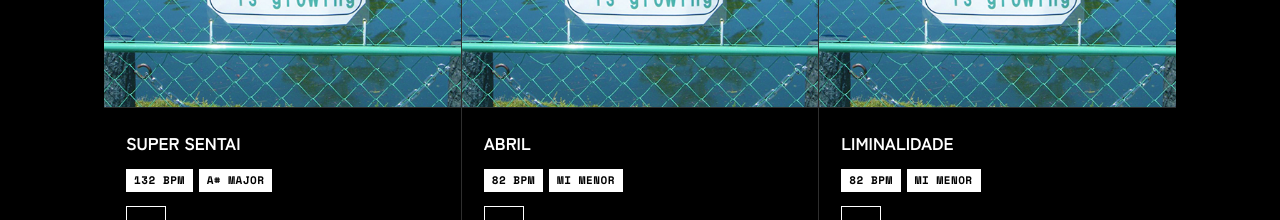
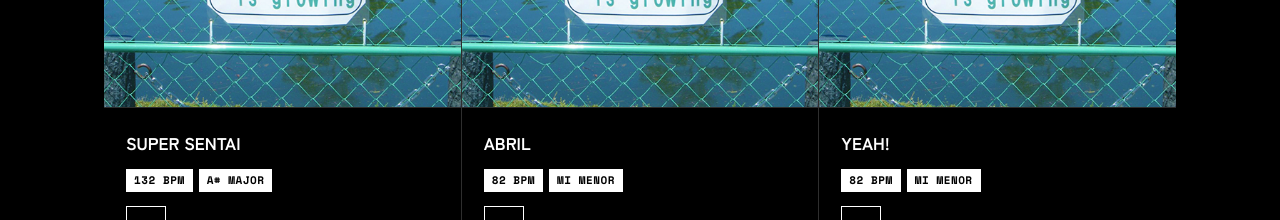
Before and after one commit to kosmonautta/newgrass, a plain HTML site: page index.html in a window 1280 px wide. Shown: the part 2420-2640 px from the top of the page. Drawn offline with nearby package versions, Linux system fonts and the light colour scheme.

Commit message:
Update index.html

```diff
--- a/index.html
+++ b/index.html
@@ -433,7 +433,7 @@ const TRACKS = [
   { code:"FAIXA-006", title:"SAGITÁRIO",         genre:"HYPERPOP",  bpm:104, key:"Ré Menor",  audio:"audio/f-006.mp3", cover:"covers/f-006.png" },
   { code:"FAIXA-007", title:"SUPER SENTAI", genre:"HYPERPOP",     bpm:132,  key:"A# Major",  audio:"audio/f-007.mp3", cover:"covers/f-007.png" },
   { code:"FAIXA-008", title:"ABRIL", genre:"HYPERPOP",     bpm:82,  key:"Mi Menor",  audio:"audio/f-008.mp3", cover:"covers/f-008.png" },
-  { code:"FAIXA-009", title:"LIMINALIDADE", genre:"HYPERPOP",     bpm:82,  key:"Mi Menor",  audio:"audio/f-009.mp3", cover:"covers/f-009.png" },
+  { code:"FAIXA-009", title:"YEAH!", genre:"HYPERPOP",     bpm:82,  key:"Mi Menor",  audio:"audio/f-009.mp3", cover:"covers/f-009.png" },
   { code:"FAIXA-010", title:"LASER FLIP", genre:"HYPERPOP",     bpm:82,  key:"Mi Menor",  audio:"audio/f-010.mp3", cover:"covers/f-010.png" },
   { code:"FAIXA-011", title:"PLÁSTICO BOLHA", genre:"HYPERPOP",     bpm:82,  key:"Mi Menor",  audio:"audio/f-011.mp3", cover:"covers/f-011.png" },
   { code:"FAIXA-012", title:"GUNDAM", genre:"HYPERPOP",     bpm:82,  key:"Mi Menor",  audio:"audio/f-012.mp3", cover:"covers/f-012.png" },
```
